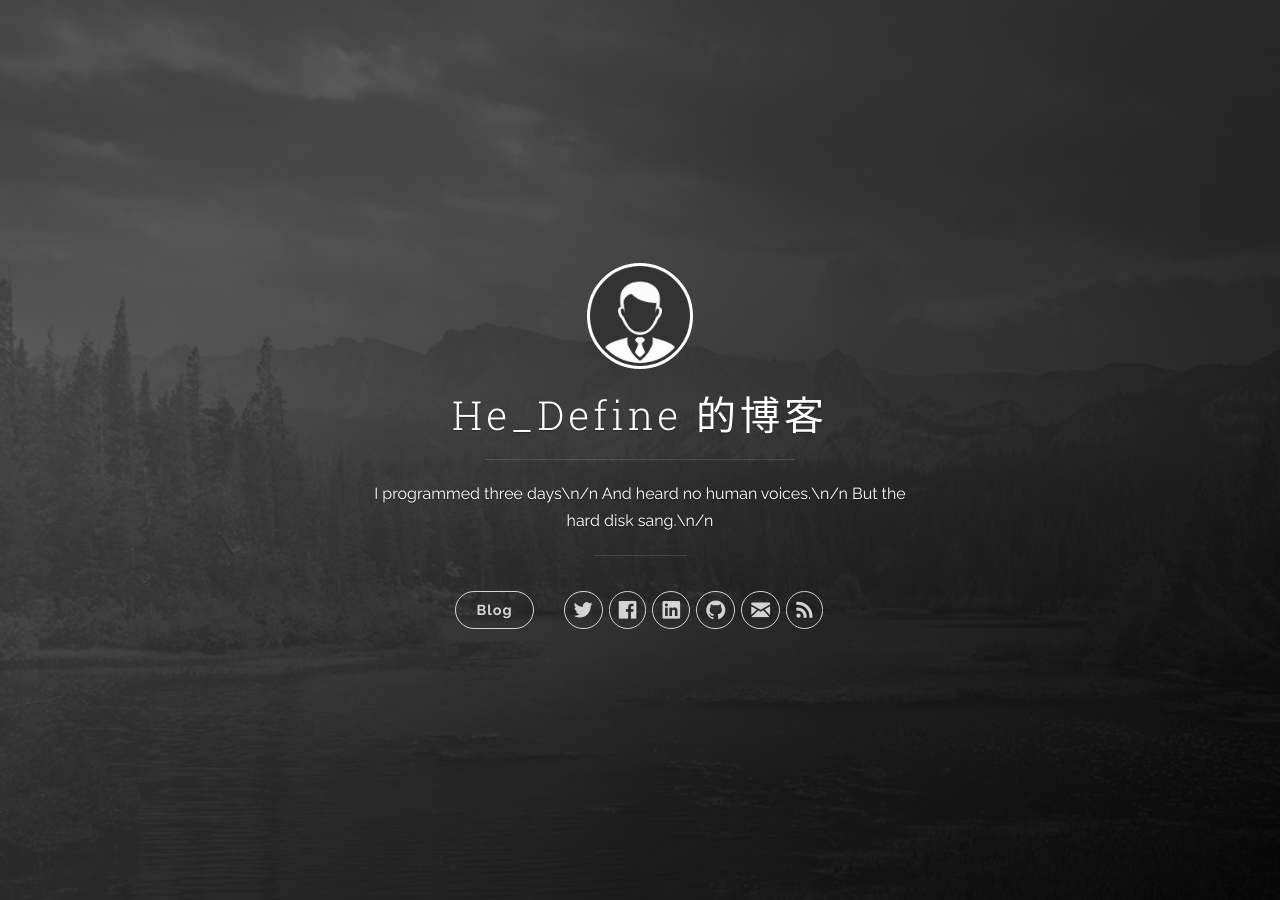
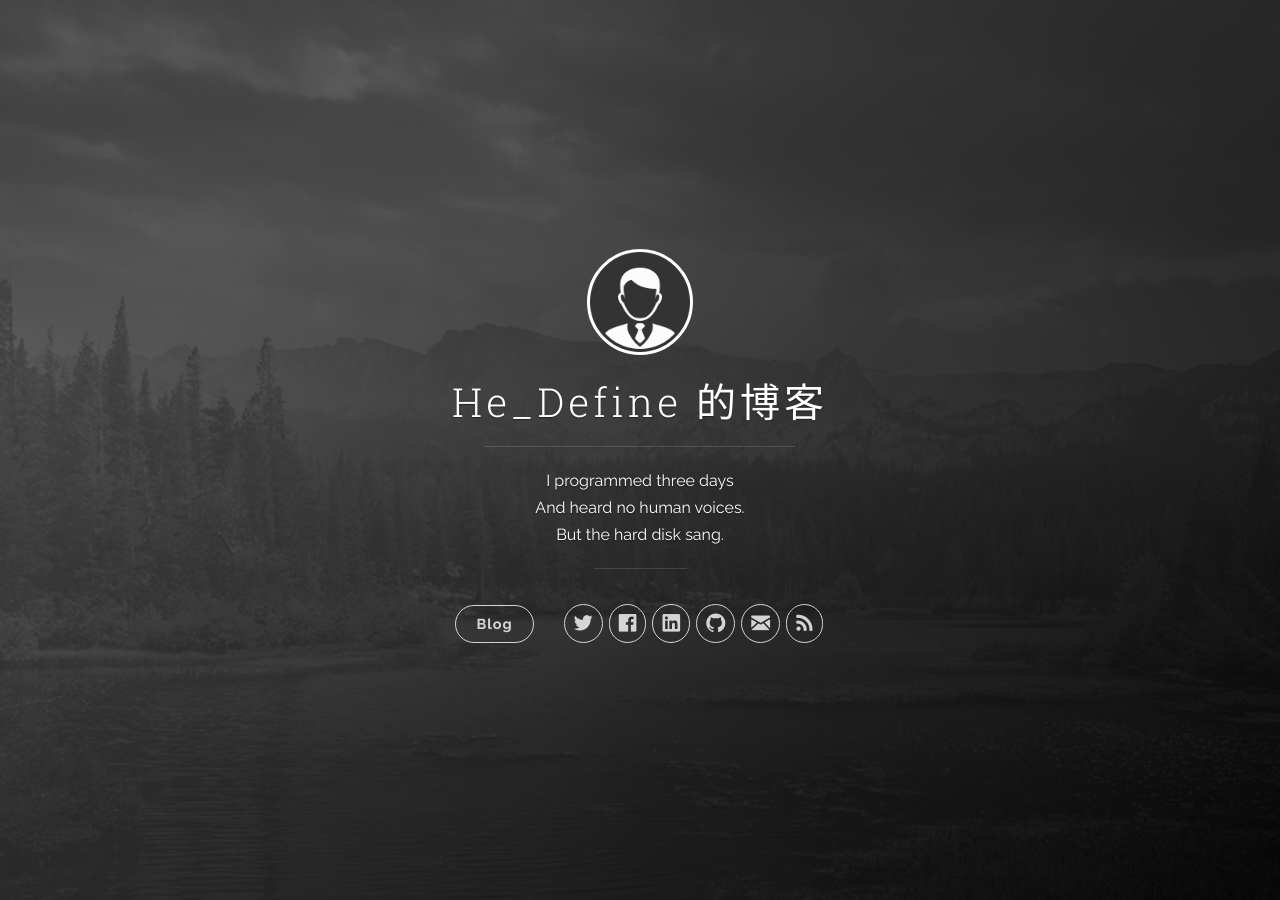
Before and after one commit to Durwards/Durwards.github.io, a Jekyll site: the page built from index.html, in a window 1280 px wide. Built offline with Jekyll 4.4.1, drawn with Linux system fonts in a browser that asks for light colours; nearby versions of some CDN libraries; the list of posts is cut into pages by our own code.

```diff
--- a/_config.yml
+++ b/_config.yml
@@ -1,8 +1,8 @@
 # Site settings
 title: He_Define 的博客
-description: 'I programmed three days\n/n
-And heard no human voices.\n/n
-But the hard disk sang.\n/n'
+description: 'I programmed three days<br/>
+And heard no human voices.<br/>
+But the hard disk sang.<br/>'
 url: 'https://github.com/HeDefine/HeDefine.github.io'
 baseurl: '/HeDefine.github.io/'
 # google_analytics: 'UA-XXXXXX-X'
```
